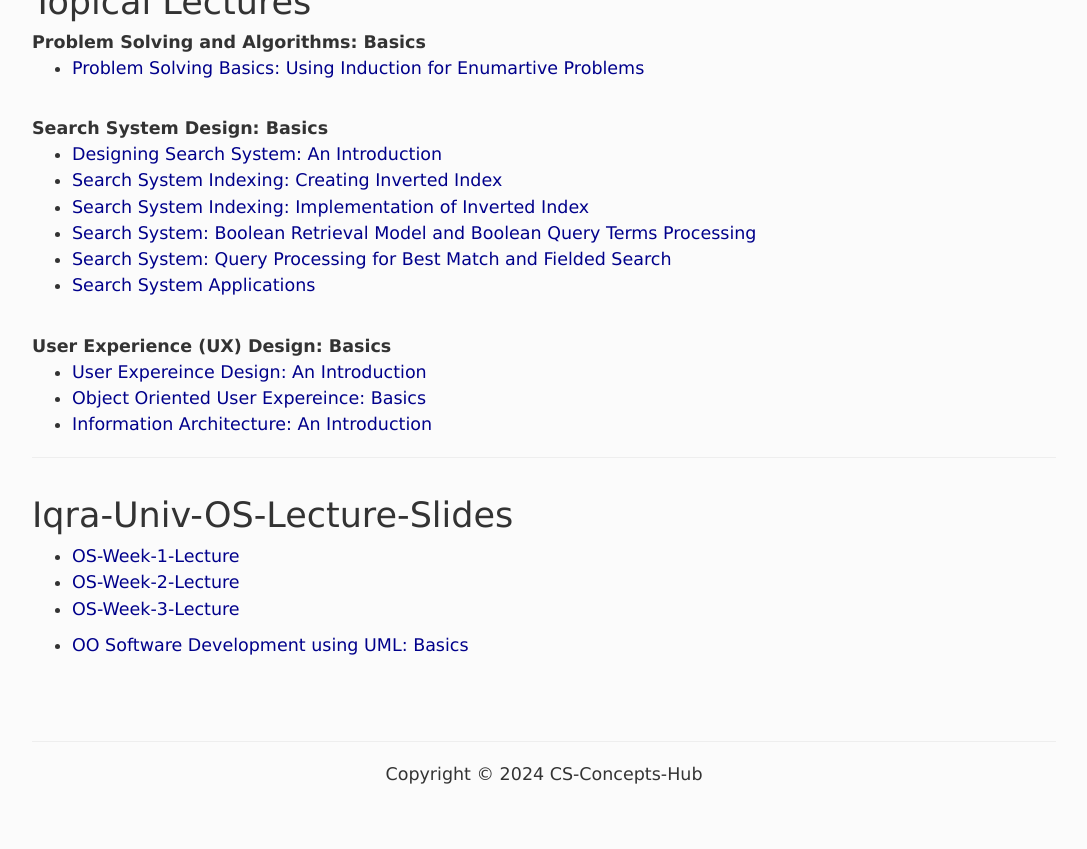
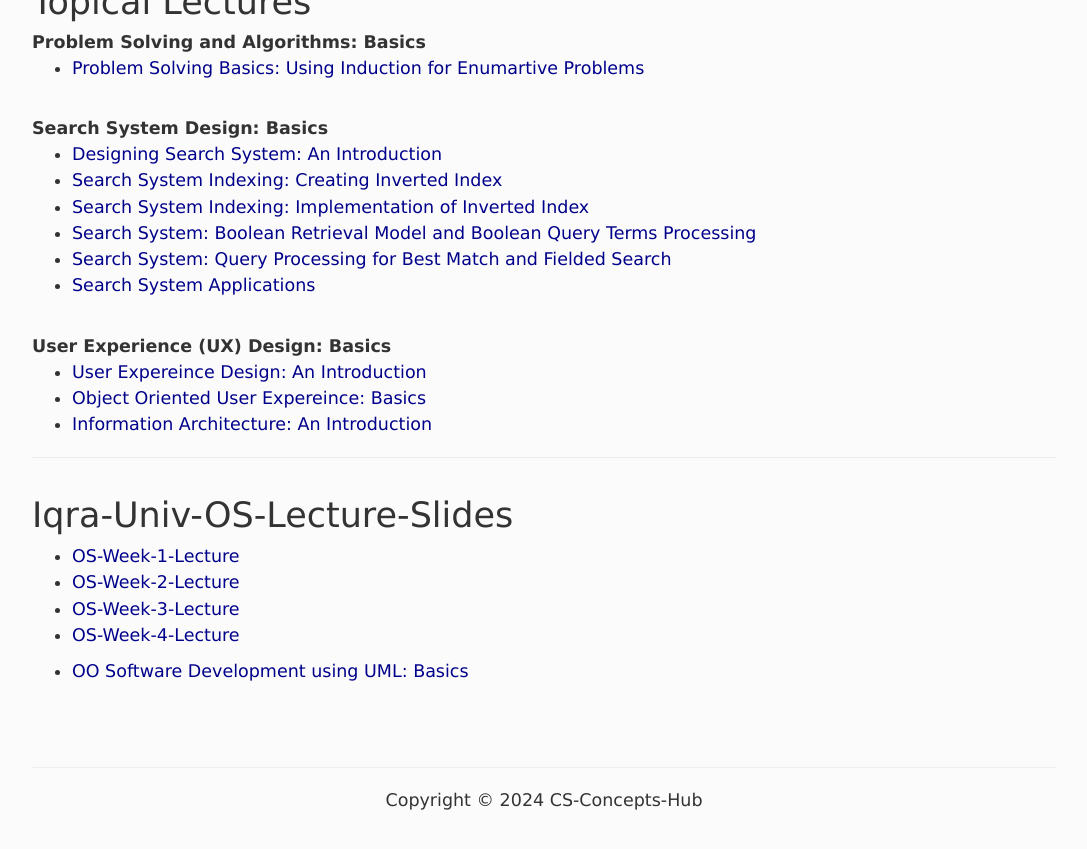
Before and after one commit to CS-Concepts-hub/CS-Concepts-hub, a Jekyll site: the page built from index.html, in a window 1280 px wide and 900 px high, scrolled down 713 px. Shown: the top 849 px of the window, without its empty margins (96-1183 px from the left). Built offline with Jekyll 4.4.1, drawn with Linux system fonts in a browser that asks for light colours.

Commit message:
Update index.html

```diff
--- a/index.html
+++ b/index.html
@@ -56,7 +56,7 @@
 			<li><a href="files/Iqra-OS-W1-F2024.pdf">OS-Week-1-Lecture</a></li>
 			<li><a href="files/Iqra-OS-W2-F2024-Sec-A.pdf">OS-Week-2-Lecture</a></li>
 			<li><a href="files/Iqra-OS-W3-F2024-Sec-A-Oct28.pdf">OS-Week-3-Lecture</a></li>
-			<!li><a href="#"></a></li>
+			<li><a href="files/Iqra-OS-W4-F2024-Sec-A-Nov-4.pdf">OS-Week-4-Lecture</a></li><!li><a href="#"></a></li>
 			<!li><a href="#"></a></li>
 			<!li><a href="#"></a></li>
 		</ul>
```
